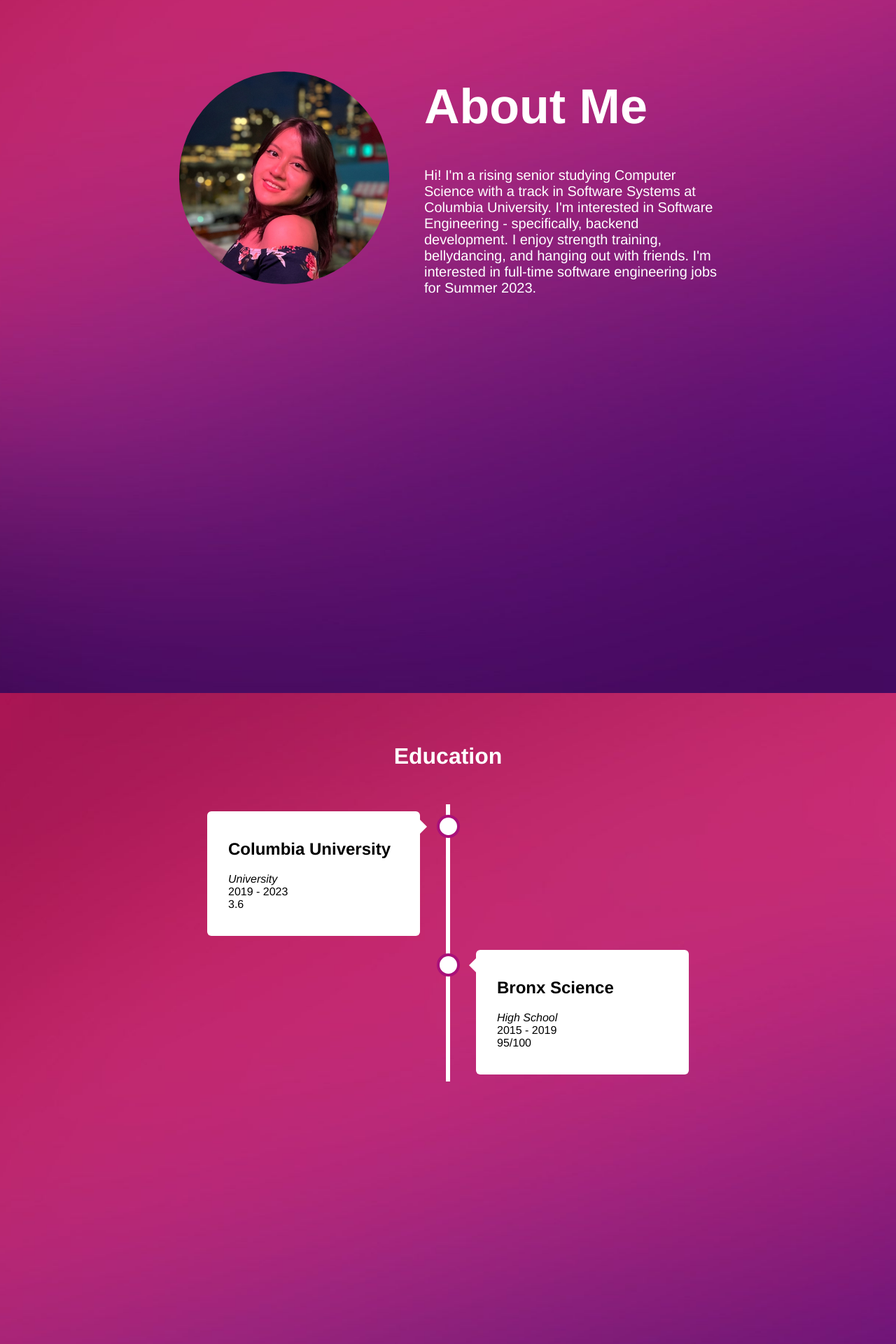
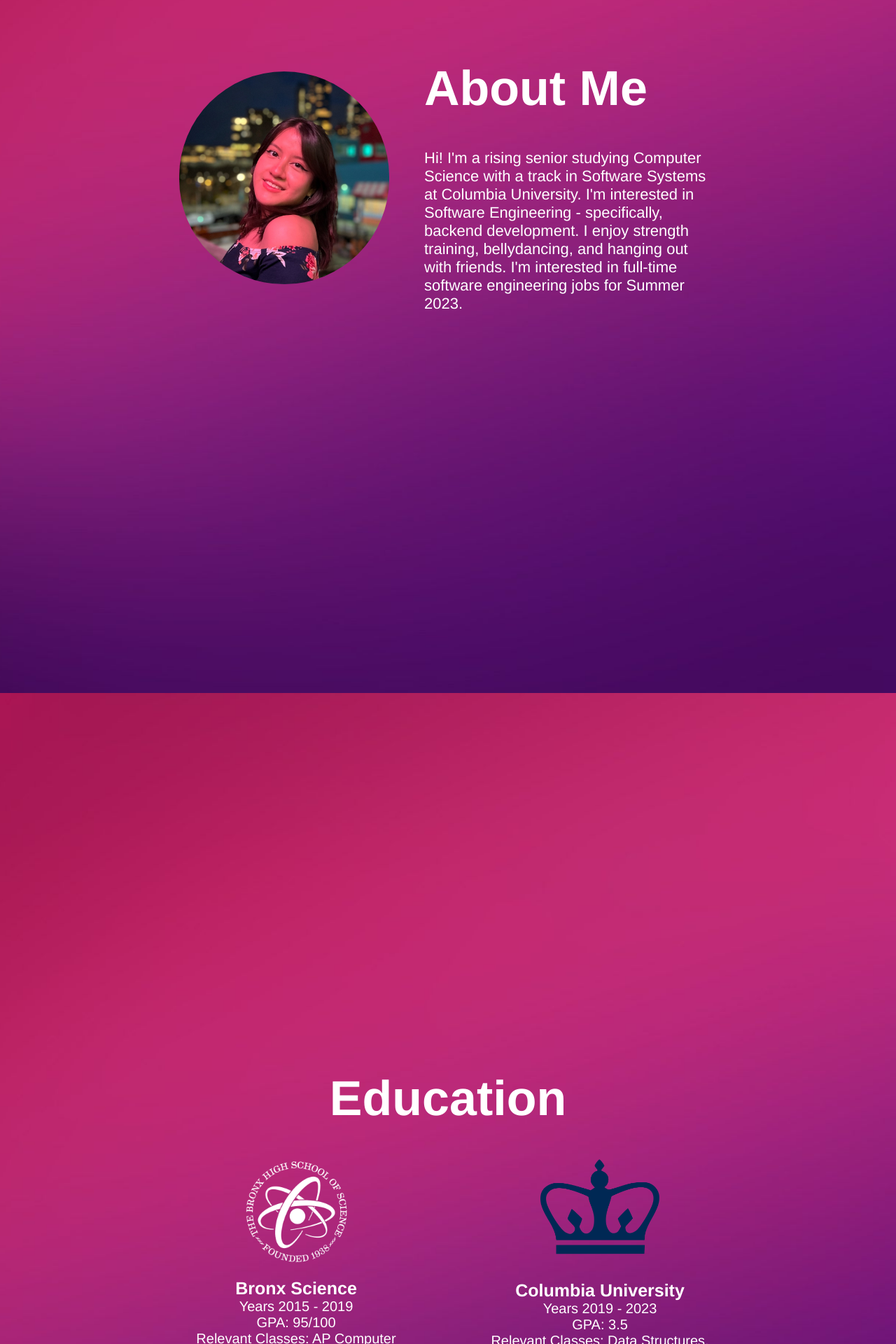
Before and after one commit to rashelrr/mlh-portfolio-project, a Flask app: page / in a window 1280 px wide. Shown: the part 2000-3920 px from the top of the page at 70% size. Run offline with Flask 2, Linux system fonts and the light colour scheme; parts of the project's set-up code (start-up, migrations or seed data) failed here and were passed over; some libraries are stand-ins or nearby versions.

Commit message:
Improved education section

```diff
--- a/app/data.json
+++ b/app/data.json
@@ -4,16 +4,16 @@
     "about_yourself" : "Hi! I'm a rising senior studying Computer Science with a track in Software Systems at Columbia University. I'm interested in Software Engineering - specifically, backend development. I enjoy strength training, bellydancing, and hanging out with friends. I'm interested in full-time software engineering jobs for Summer 2023.",
     "education" : [
         {
-            "type" : "University",
-            "name" : "Columbia University",
-            "gpa"  : "3.6",
-            "duration" : "2019 - 2023"
+            "name" : "Bronx Science",
+            "gpa"  : "95/100",
+            "duration" : "2015 - 2019",
+            "classes" : "AP Computer Science A, App Development, AP Statistics, AP Calc BC"
         },
         {
-            "type" : "High School",
-            "name" : "Bronx Science",
-            "gpa"  : "95/100",
-            "duration" : "2015 - 2019"
+            "name" : "Columbia University",
+            "gpa"  : "3.5",
+            "duration" : "2019 - 2023",
+            "classes" : "Data Structures, Intro to Python, Advanced Programming in C, Operating Systems, Intro to Databases"
         }
     ],
     "experiences" : [
--- a/app/static/styles/main.css
+++ b/app/static/styles/main.css
@@ -529,3 +529,10 @@ img {
   .sidenav {padding-top: 15px;}
   .sidenav a {font-size: 18px;}
 }
+
+.row {
+    display: flex;
+}
+.col {
+    flex: 1;
+}
--- a/app/templates/index.html
+++ b/app/templates/index.html
@@ -39,43 +39,54 @@
 
     <script src="../static/scripts/sidebar.js"></script>
 
-
     <div id="about" class="parent section parallax" style="height:97%;">
         <div class="centered vertical-middle" style="width: 60%; text-align: left;">
             <img align="left" class="rounded-img" src="../static/img/self_pic.JPG">
             <div>
                 <h1 style="font-size:70px">About Me</h1>
-                <p style="font-size:20px">{{about}}</p>
+                <p style="font-size:22px">{{about}}</p>
             </div>
         </div>
     </div>
 
 
+
     <div id="education" class="parent section parallax">
-        <h1 style="text-align:center;">Education</h1>
-        <div class="timeline" style="width: 60%;">
-            {% for i in range(education|length) %}
-                {% if i % 2 == 0 %}
-                <div class="container left">
-                    <div class="content">
-                        <h2 style="color:black;">{{education[i]["name"]}}</h2>
-                        <p style="color:black;"> <i>{{education[i]["type"]}}</i> <br> {{education[i]["duration"]}} <br> {{education[i]["gpa"]}}</p>
+        <div class="centered" style="width: 60%;">
+            <h1 style="text-align:center;font-size:70px">Education</h1>
+            <div class="row">
+
+                {% for i in range(education|length) %}
+                    {% if i % 2 == 0 %}
+                    <div class="col" style="margin-right: 50px">
+                        <a href="https://www.bxscience.edu/"><img src="../static/img/bronx_science.png" style="width:150px"></a>
+                        <p style="font-size:20px">
+                            <b style="font-size:25px">{{education[i]["name"]}}</b> <br>
+                            Years {{education[i]["duration"]}} <br>
+                            GPA: {{education[i]["gpa"]}} <br>
+                            Relevant Classes: {{education[i]["classes"]}}
+                        </p>
                     </div>
-                </div>
-                {% else %}
-                <div class="container right">
-                    <div class="content">
-                        <h2 style="color:black;">{{education[i]["name"]}}</h2>
-                        <p style="color:black;"> <i>{{education[i]["type"]}}</i> <br> {{education[i]["duration"]}} <br> {{education[i]["gpa"]}}</p>
+                    {% else %}
+                    <div class="col raw" style="margin-left: 50px">
+                        <a href="https://www.columbia.edu/"><img src="../static/img/columbia.png" style="width:170px"></a>
+                        <br><br>
+                        <p style="font-size:20px">
+                            <b style="font-size:25px">{{education[i]["name"]}}</b> <br>
+                            Years {{education[i]["duration"]}} <br>
+                            GPA: {{education[i]["gpa"]}} <br>
+                            Relevant Classes: {{education[i]["classes"]}}
+                        </p>
                     </div>
-                </div>
-                {% endif %}
-            {% endfor %}
+                    {% endif %}
+                {% endfor %}
+
+            </div>
         </div>
     </div>
 
     <div id="experience" class="parent section parallax">
-        <h1 style="text-align:center;">Experience</h1>
+        <h1 style="text-align:center;font-size:70px">Experience</h1>
         <div class="timeline" style="width: 70%;">
             {% for i in range(experiences|length) %}
                 {% if i % 2 == 0 %}
@@ -115,7 +126,7 @@
     crossorigin=""></script>
 
     <div id="map" class="parent section parallax">
-        <h1 style="text-align:center">Places I've Visited</h1>
+        <h1 style="text-align:center;font-size:70px">Places I've Visited</h1>
         <div id="maparea"></div>
     </div>
 
```
Also changed, not shown: app/static/img/bronx_science.png (added), app/static/img/bronxscience.png (added), app/static/img/columbia.png (added).
